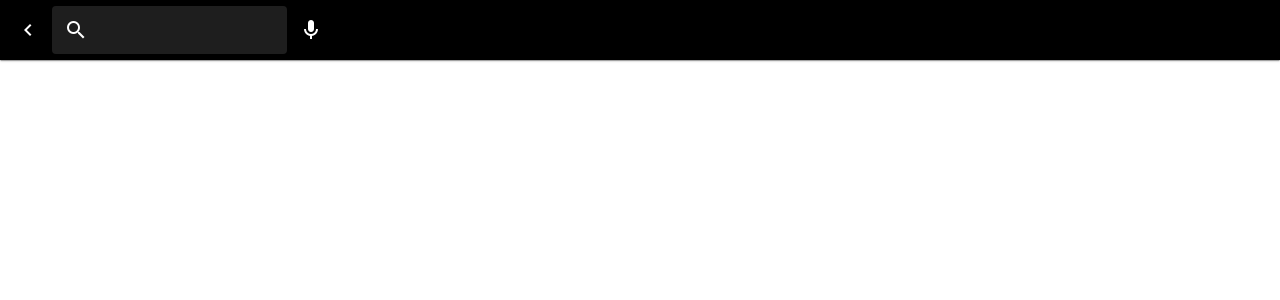
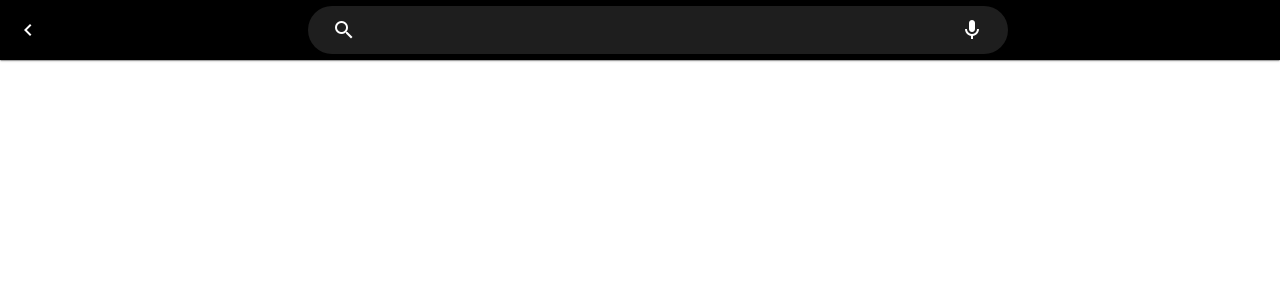
Before and after one commit to Xceldeveloper/xceldictionary-web, a Nuxt app: page /search in a window 1280 px wide. Shown: the top 300 px of the page. Built offline with nearby package versions, Linux system fonts and the light colour scheme.

Commit message:
small update

```diff
--- a/pages/search.vue
+++ b/pages/search.vue
@@ -1,39 +1,41 @@
 <template>
   <div id="wrapperx">
-    <v-toolbar
-      width="100%"
-      height="60px"
-      dark
-      color="#000"
-      elevation="1"
-      dense
-      floating
-    >
+    <v-app-bar width="100%" height="60px" dark color="#000" elevation="1" dense>
       <v-btn icon @click="$router.go(-1)">
         <v-icon>mdi-chevron-left</v-icon>
       </v-btn>
+      <v-spacer></v-spacer>
+
+      <div id="sexc">
         <v-text-field
           hide-details
+          autofocus
           elevation="0"
+          width="400px"
           v-model="searchQuery"
           prepend-inner-icon="mdi-magnify"
+          :append-icon="searchQuery == '' ? 'mdi-microphone' : null"
+          @click:append="showMic = true"
+          clearable
           single-line
           solo
+          :rounded="$vuetify.breakpoint.xs ? false : true"
         ></v-text-field>
+      </div>
 
-      <v-btn icon>
-        <v-icon>mdi-microphone</v-icon>
-      </v-btn>
-    </v-toolbar>
+
+     <v-spacer></v-spacer>
+
+    </v-app-bar>
     <v-progress-linear
-      v-if="loading && searchQuery.length > 0"
+      v-if="loading && searchQuery != '' && searchQuery != null"
       height="2px"
       color="#000"
       indeterminate
       width="100%"
     />
-    <div class="search-result-cover">
-      <v-list v-if="searchQuery.length == 0 && histories.length > 0">
+    <div class="search-result-cover" v-if="histories.length > 0 || autoCompleted.length > 0">
+      <v-list v-if="searchQuery == '' || searchQuery == null  && histories.length > 0">
         <v-list-item
           link
           v-for="(history, index) in histories"
@@ -49,7 +51,7 @@
         </v-list-item>
       </v-list>
 
-      <v-list v-if="searchQuery.length > 0 && autoCompleted.length > 0">
+      <v-list v-if="searchQuery != '' || searchQuery != null  && autoCompleted.length > 0">
         <v-list-item
           link
           v-for="(autoComplete, index) in autoCompleted"
@@ -60,11 +62,31 @@
             <v-icon>mdi-text</v-icon>
           </v-list-item-icon>
           <v-list-item-content>
-            {{ autoComplete.word }}
+            <span
+              :style="{
+                'font-weight': autoComplete.word == searchQuery ? 'bold' : null,
+              }"
+              >{{ autoComplete.word }}</span
+            >
           </v-list-item-content>
         </v-list-item>
       </v-list>
     </div>
+
+
+    <v-bottom-sheet max-width="400px" v-model="showMic">
+      <v-card>
+        <v-card-text align="center" justify="center">
+          <br>
+          <v-btn color="#000" fab height="80px" width="80px">
+            <v-icon color="#fff" size="50px">mdi-microphone</v-icon>
+          </v-btn>
+          <br>
+           <br>
+          <span>Pronouce Word</span>
+        </v-card-text>
+      </v-card>
+    </v-bottom-sheet>
   </div>
 </template>
 
@@ -79,6 +101,7 @@ export default {
       searchQuery: "",
       autoCompleted: [],
       loading: false,
+      showMic:false
     };
   },
 
@@ -93,11 +116,12 @@ export default {
           s: val,
         })
         .then((json) => {
-          console.log(json);
+
           this.autoCompleted = json;
           this.loading = false;
           //do it!
         });
+
     },
   },
   methods: {
@@ -165,9 +189,18 @@ export default {
 
 .search-result-cover {
   width: 100vw;
-  height: calc(100vh - 70px);
-  max-width: 600px;
-  margin: 0px auto;
+  height: auto;
+  max-height: calc(100vh - 70px);
+  max-width: 750px;
+  margin: 5px auto;
   overflow: auto;
+  box-shadow: 0px  1px 10px lightgrey;
+  border-radius: 10px;
+}
+
+#sexc {
+  width: calc(100vw - 45px);
+  max-width: 700px;
+  margin: auto;
 }
 </style>
```
Lines whose indentation alone changed are shown as unchanged.
